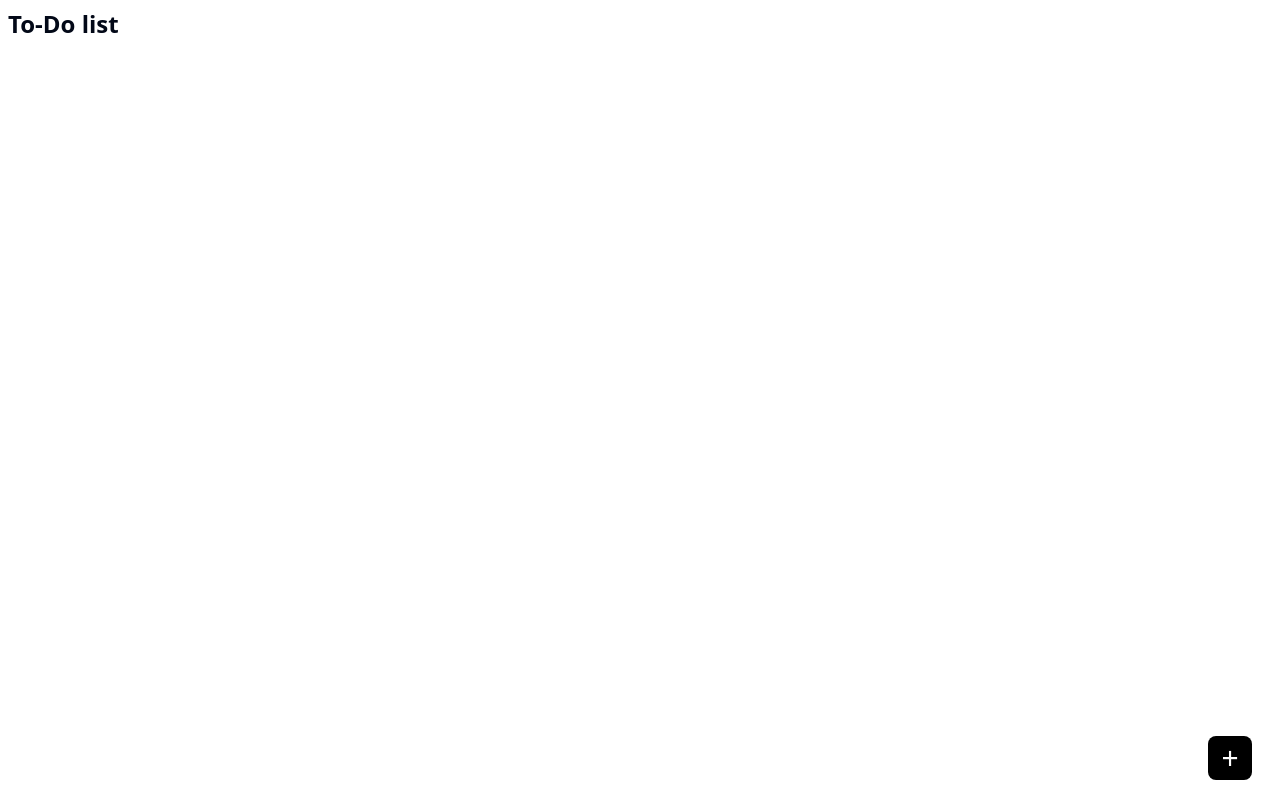
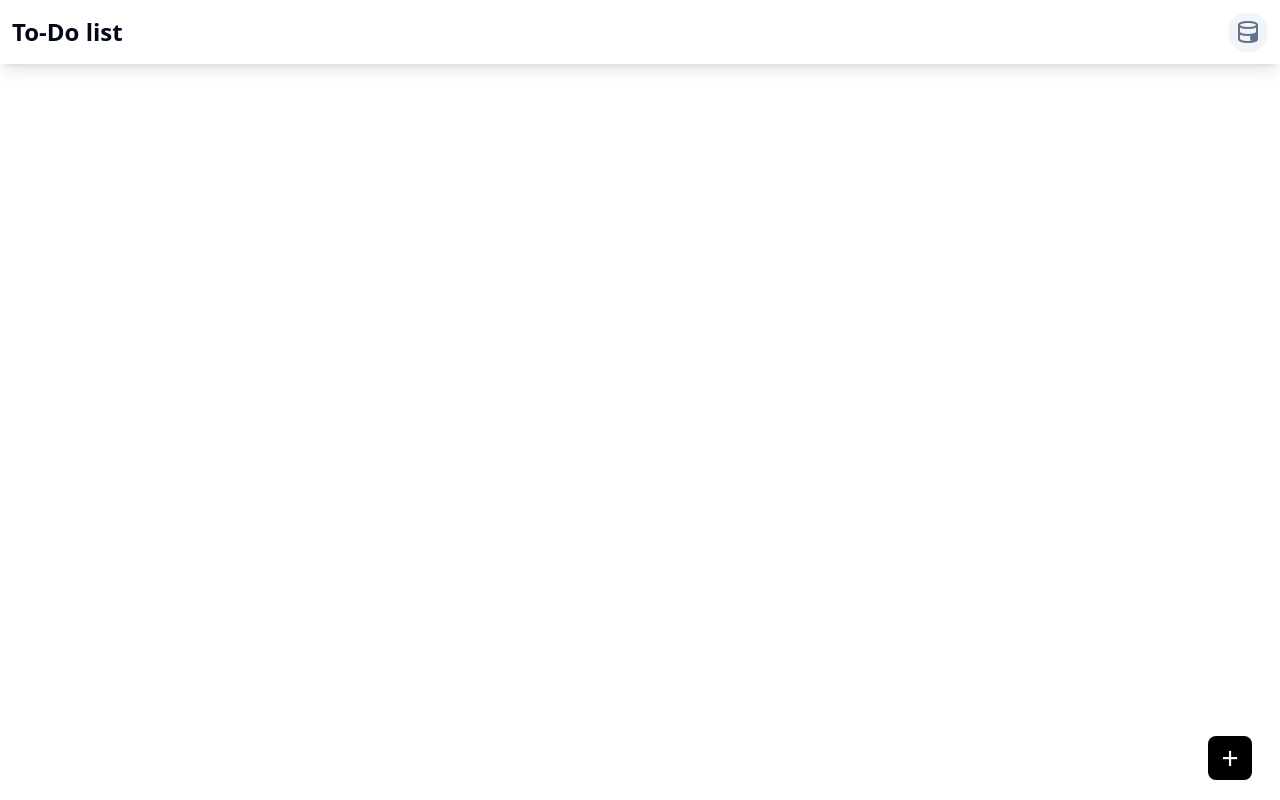
Before and after one commit to Malcovys/To-Do-List-App-PWA, a React (Vite) app in the folder remind/: page / in a window 1280 px wide. Built offline with nearby package versions, Linux system fonts and the light colour scheme.

Commit message:
sync btn ui

```diff
--- a/remind/src/firebase/firebase.ts
+++ b/remind/src/firebase/firebase.ts
@@ -1,5 +1,6 @@
 // Import the functions you need from the SDKs you need
 import { initializeApp } from "firebase/app";
+import { getAuth } from "firebase/auth";
 //import { getAnalytics } from "firebase/analytics";
 
 const firebaseConfig = {
@@ -14,4 +15,5 @@ const firebaseConfig = {
 
 // Initialize Firebase
 const app = initializeApp(firebaseConfig);
+const auth = getAuth(app);
 //const analytics = getAnalytics(app);
--- /dev/null
+++ b/remind/src/layout/Layout.tsx
@@ -0,0 +1,10 @@
+import App from "../pages/app/App"
+
+function Layout() {
+
+  return(
+    <App/>
+  )
+}
+
+export default Layout
--- a/remind/src/main.tsx
+++ b/remind/src/main.tsx
@@ -1,6 +1,6 @@
 import { StrictMode } from 'react'
 import { createRoot } from 'react-dom/client'
-import Layout from './route/Router.tsx'
+import Layout from './layout/Layout.tsx'
 import './index.css'
 
 createRoot(document.getElementById('root')!).render(
--- a/remind/src/pages/app/App.tsx
+++ b/remind/src/pages/app/App.tsx
@@ -1,12 +1,36 @@
 import { useEffect, useState } from "react";
 import TaskList from "./TaskList";
 import TaskCreator from "./TaskCreator";
+import { cn } from "../../components/lib/utils";
 
 export interface Task {
   id: number,
   title : string,
   completed: boolean
 };
+
+function SyncDatabaseBtn () {
+  const [synced, setSynced] = useState(false);
+  const style = { sync: "bg-green-500", notSync: "bg-slate-500" };
+
+  return (
+    <button className="p-2 rounded-3xl bg-slate-100 text-slate-500">
+      <svg xmlns="http://www.w3.org/2000/svg" width="24" height="24" viewBox="0 0 24 24" fill="none" stroke="currentColor" strokeWidth="2" strokeLinecap="round" strokeLinejoin="round" className="lucide lucide-database">
+        <ellipse cx="12" cy="5" rx="9" ry="3"/>
+        <path d="M3 5V19A9 3 0 0 0 21 19V5"/>
+        <path d="M3 12A9 3 0 0 0 21 12"/>
+      </svg>
+      <span className="relative">
+        <span className="absolute left-0 bottom-0 flex h-3 w-3 items-center justify-center">
+          <span className={cn("animate-ping absolute inline-flex h-full w-full rounded-full opacity-75", synced ? style.sync : style.notSync)}>
+          </span>
+          <span className={cn("relative inline-flex right-0 bottom-0 size-2 rounded-full", synced ? style.sync : style.notSync)}>
+          </span>
+        </span>
+      </span>
+    </button>
+  )
+}
 
 function App() {
   const taskListKey = 'taskList';
@@ -66,9 +90,12 @@ function App() {
   }, [newTask]);
 
   return (
-    <div className="p-2">
+    <>
       <div className="flex flex-col space-y-4">
-        <h1 className="font-semibold text-2xl">To-Do list</h1>
+        <div className="flex items-center justify-between shadow-lg px-3 h-16">
+          <h1 className="font-semibold text-2xl">To-Do list</h1>
+          <SyncDatabaseBtn/>
+        </div>
         <TaskList
           tasks={tasks}
           changeCallback={handleUpdateTask}
@@ -78,7 +105,7 @@ function App() {
       <div className="absolute bottom-5 right-7">
         <TaskCreator submitCallback={hadleNewTask} />
       </div>
-    </div>
+    </>
   )
 }
 
--- a/remind/src/route/Router.tsx
+++ /dev/null
@@ -1,12 +0,0 @@
-import App from "../pages/app/App"
-
-function Router() {
-
-  return (
-    <>
-      <App/>
-    </>
-  )
-}
-
-export default Router
```
